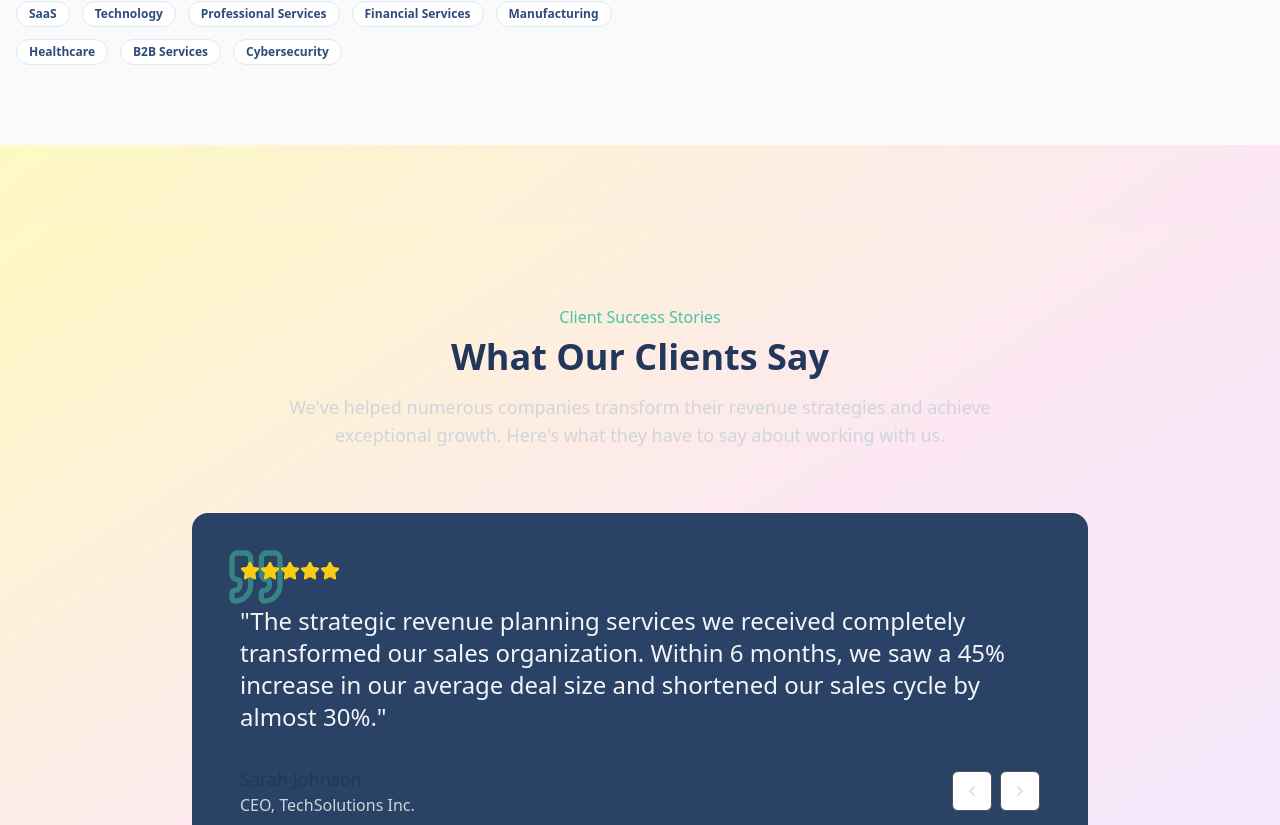
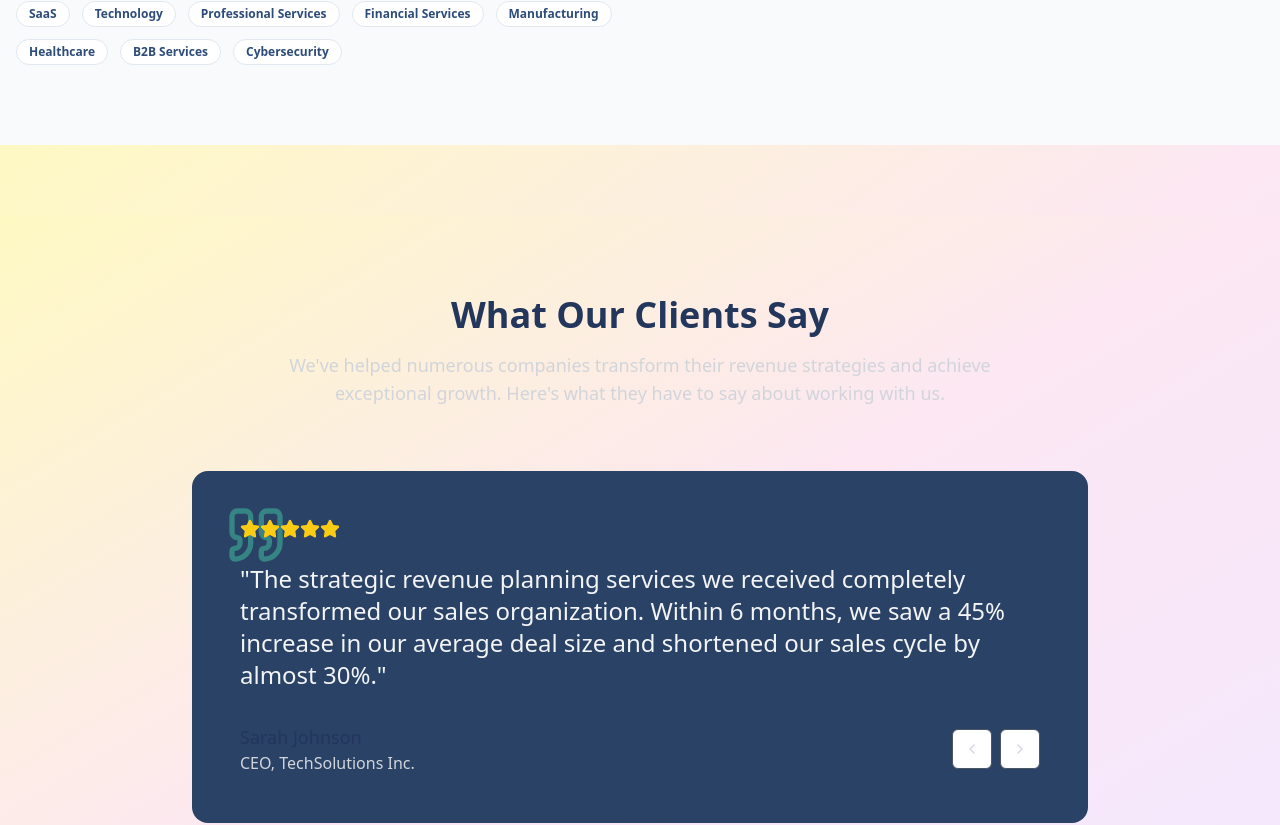
Before and after one commit to jamesabevan/revenue-roadmap-website, a React (Vite) app: page / in a window 1280 px wide. Shown: the part 2226-3051 px from the top of the page. Built offline with nearby package versions, Linux system fonts and the light colour scheme.

Commit message:
Visual edit in Lovable
Edited UI in Lovable

```diff
--- a/src/components/home/TestimonialsSection.tsx
+++ b/src/components/home/TestimonialsSection.tsx
@@ -26,12 +26,10 @@ const TestimonialsSection = () => {
     setCurrentIndex(prevIndex => prevIndex === 0 ? testimonials.length - 1 : prevIndex - 1);
   };
   const currentTestimonial = testimonials[currentIndex];
-  return <section id="testimonials" className="py-20 bg-gradient-to-br from-yellow-100 via-pink-100 to-purple-100">
+  return <section id="testimonials" className="bg-gradient-to-br from-yellow-100 via-pink-100 to-purple-100 py-[70px]">
       <div className="py-20 bg-gradient-to-br from-yellow-100 via-pink-100 to-purple-100">
         <div className="text-center max-w-3xl mx-auto mb-16">
-          <span className="inline-block text-revenue-400 font-medium mb-2">
-            Client Success Stories
-          </span>
+
           <h2 className="text-3xl md:text-4xl font-bold mb-4">
             What Our Clients Say
           </h2>
```
